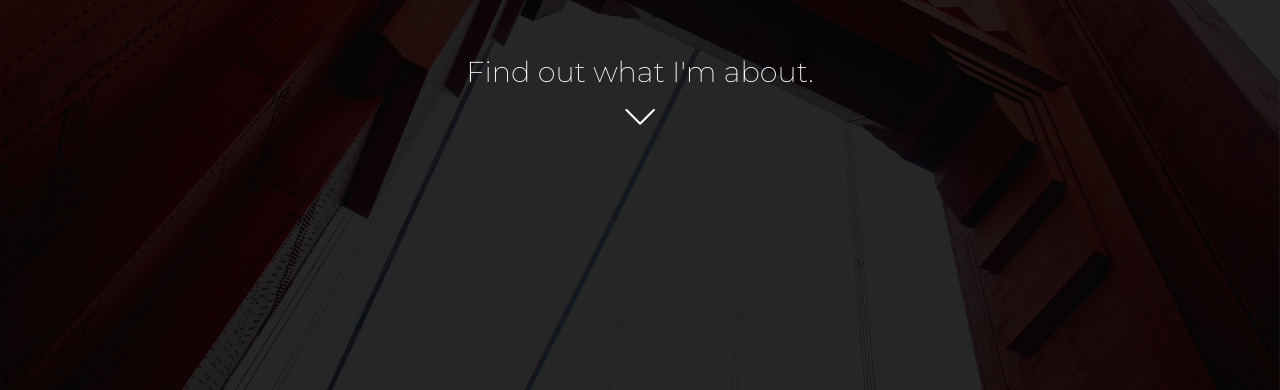
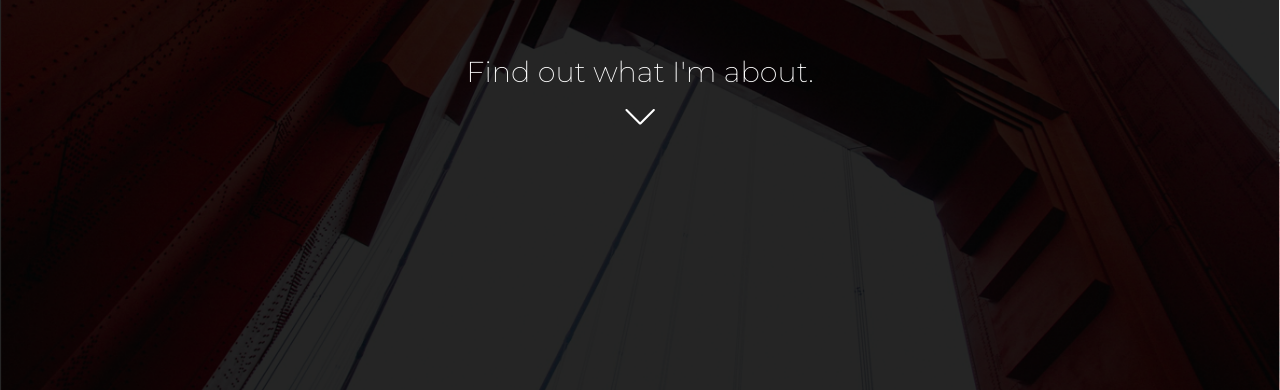
Before and after one commit to codebymatt/codebymatt.github.io, a plain HTML site: page index.html in a window 1280 px wide. Shown: the part 410-800 px from the top of the page. Drawn offline with Linux system fonts and the light colour scheme.

Commit message:
Fix landing image to always extend to length of div

```diff
--- a/assets/stylesheets/index.sass
+++ b/assets/stylesheets/index.sass
@@ -1,14 +1,18 @@
 @import 'base'
 body
     #landing
+        background-image: url('../graphics/sf-85.png')
+        background-size: cover
+        min-height: 100vh
         #background
             //min-height: 100vh
-            height: 100%
-            object-fit: cover
-            width: 100vw
-            position: absolute
-            z-index: -1
-            filter: brightness(15%)
+            //height: 100%
+            //object-fit: cover
+            //max-width: 100%
+            //position: absolute
+            //z-index: -1
+            //filter: brightness(15%)
+            background-image: url('../graphics/sf-85.png')
         #header
             display: flex
             flex-direction: column
--- a/index.html
+++ b/index.html
@@ -9,7 +9,7 @@
     </head>
     <body>
         <div id=landing>
-            <img id=background src='./assets/graphics/sf.jpg' />
+            <!--<img id=background src='./assets/graphics/sf.jpg' />-->
             <div id=header>
                 <a href='http://mattcraig.me'><img id=logo src='./assets/graphics/logo-white.png' /></a>
                 <a id=resume href='./resume'>Resum&eacute;</a>
```
Also changed, not shown: assets/graphics/sf-85.png (added), assets/stylesheets/index.css, 1 other file.
